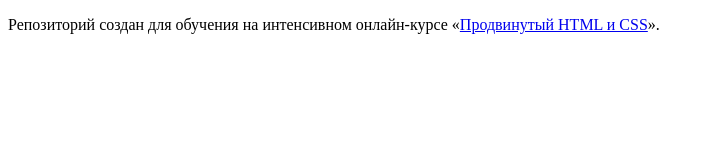
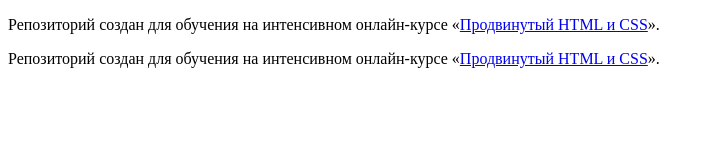
Before and after one commit to DiasNurdicanov/63990-sedona-1, a website: page index.html in a window 1280 px wide. Shown: the whole page, without its empty margins (0-714 px from the left). Drawn offline with Linux system fonts and the light colour scheme.

Commit message:
Добавил еще параграф

```diff
--- a/index.html
+++ b/index.html
@@ -7,6 +7,7 @@
   <body>
 
     <p>Репозиторий создан для обучения на интенсивном онлайн‑курсе «<a href="https://htmlacademy.ru/intensive/adaptive">Продвинутый HTML и CSS</a>».</p>
+    <p>Репозиторий создан для обучения на интенсивном онлайн‑курсе «<a href="https://htmlacademy.ru/intensive/adaptive">Продвинутый HTML и CSS</a>».</p>
 
   </body>
 </html>
```
